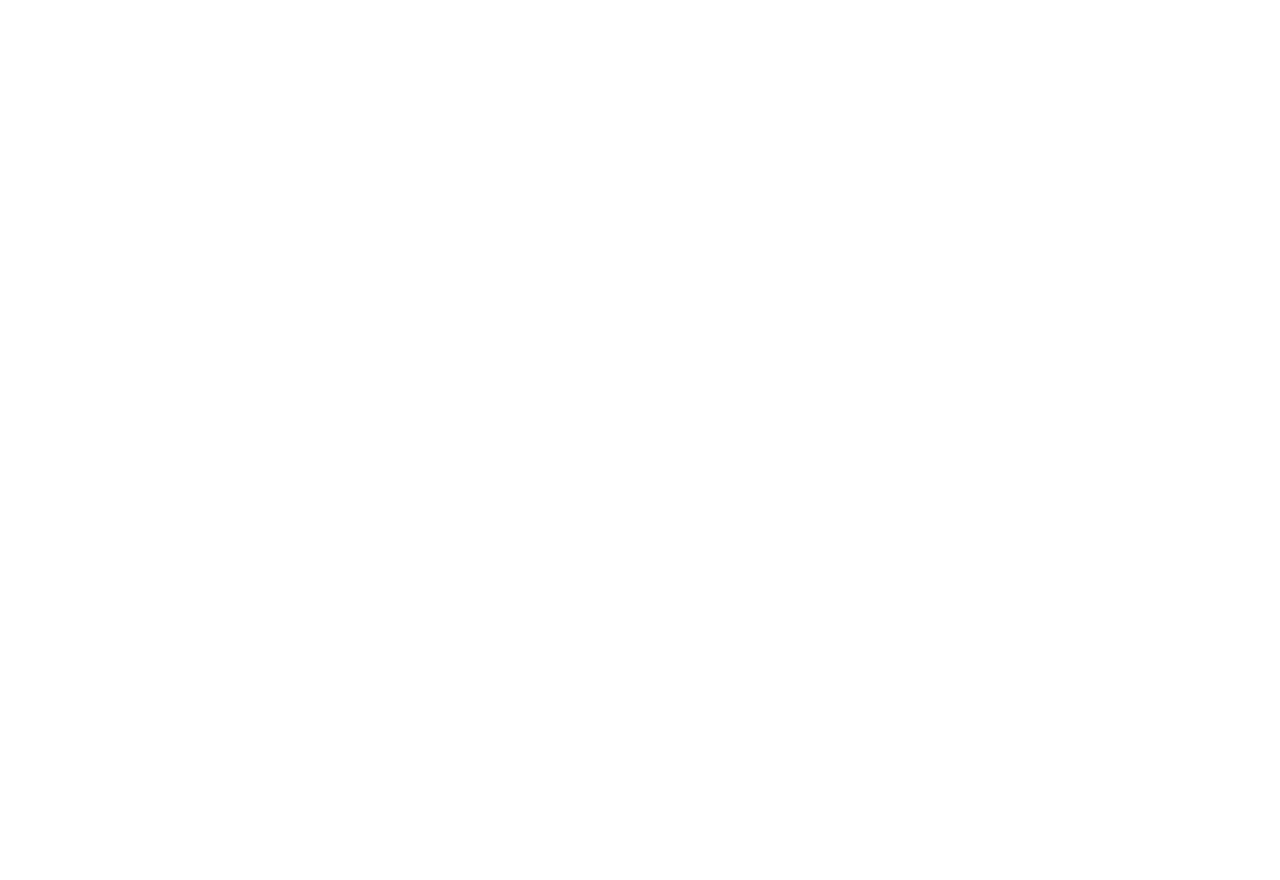
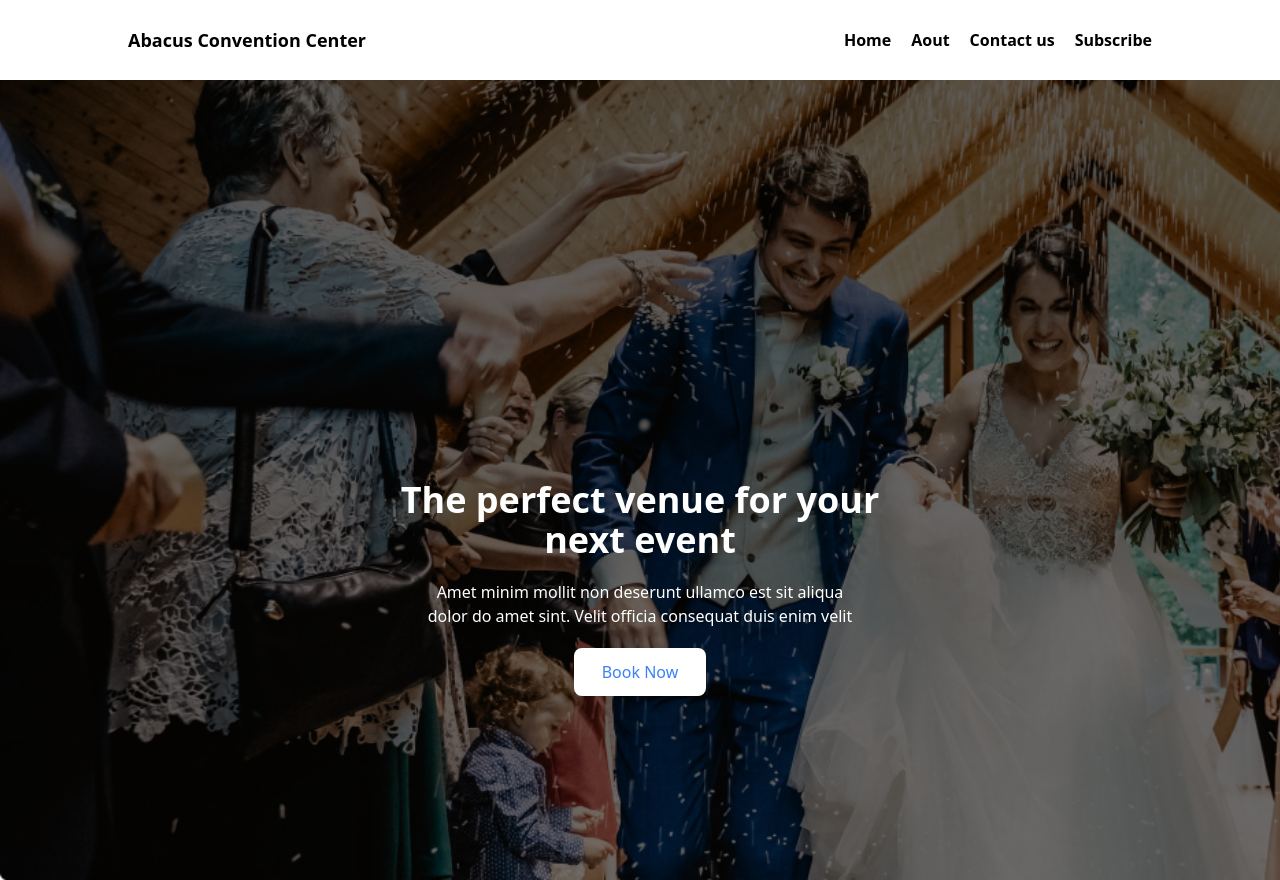
Before and after one commit to mahedi6666655555/to-do-for-18, a plain HTML site: page index.html in a window 1280 px wide. Before the commit the page ends 800 px from the top, so only its background shows below. Drawn offline with nearby package versions, Linux system fonts and the light colour scheme.

Commit message:
baner and nav is ready

```diff
--- /dev/null
+++ b/css/style.css
@@ -0,0 +1,12 @@
+/*
+*{
+    border: 4px solid black;
+} */
+
+.for-banner{
+    background-image: url(../images/banner.png);
+    width: 100%;
+    height: 100vh;
+    background-repeat: no-repeat;
+    background-size: cover;
+}
--- a/index.html
+++ b/index.html
@@ -4,18 +4,52 @@
     <meta charset="UTF-8" />
     <meta http-equiv="X-UA-Compatible" content="IE=edge" />
     <meta name="viewport" content="width=device-width, initial-scale=1.0" />
+    <link rel="stylesheet" href="css/style.css" />
+    <script src="https://cdn.tailwindcss.com"></script>
     <title>to do lits 1</title>
   </head>
   <body>
+    <!-- this is header section starts  -->
+    <header>
+      <nav class="w-4/5 mx-auto flex justify-between items-center h-20">
+        <h1 class="text-lg font-bold">Abacus Convention Center</h1>
+        <ul class="flex">
+          <li class="pl-5 font-bold cursor-pointer">Home</li>
+          <li class="pl-5 font-bold cursor-pointer">Aout</li>
+          <li class="pl-5 font-bold cursor-pointer">Contact us</li>
+          <li class="pl-5 font-bold cursor-pointer">Subscribe</li>
+        </ul>
+      </nav>
+    </header>
+    <!-- this is header section ends -->
 
-
-
-
-
-
-
-
-
+    <!-- here is banner section starts  -->
+    <section>
+      <div>
+        <div>
+          <div class="for-banner">
+            <div
+              class="  grid justify-center items-center text-center pt-[400px]"
+            >
+              <h1 class=" pb-5 text-4xl text-white font-bold">
+                The perfect venue for your <br />
+                next event
+              </h1>
+              <p class="text-white pb-5">
+                Amet minim mollit non deserunt ullamco est sit aliqua <br />
+                dolor do amet sint. Velit officia consequat duis enim velit
+              </p>
+              <div>
+                <button class="py-3 px-7 rounded-lg bg-white text-blue-500">
+                  Book Now
+                </button>
+              </div>
+            </div>
+          </div>
+        </div>
+      </div>
+    </section>
+    <!-- here is banner section ends -->
 
     <!-- script section here -->
     <script src="js/script.js"></script>
```
Also changed, not shown: icons/Vector.svg (added), icons/arrow-forward 1.svg (added), icons/ctor.svg (added), icons/menu-2 1.svg (added), icons/watermark.svg (added), images/banner.png (added), images/people.png (added), images/person 1.png (added), images/person 2.png (added), images/person 3.png (added), images/wedding.png (added), mobile/convention center mobile.png (added), tailwind.config.js (added), web/convention center web.png (added), 3 other files.
